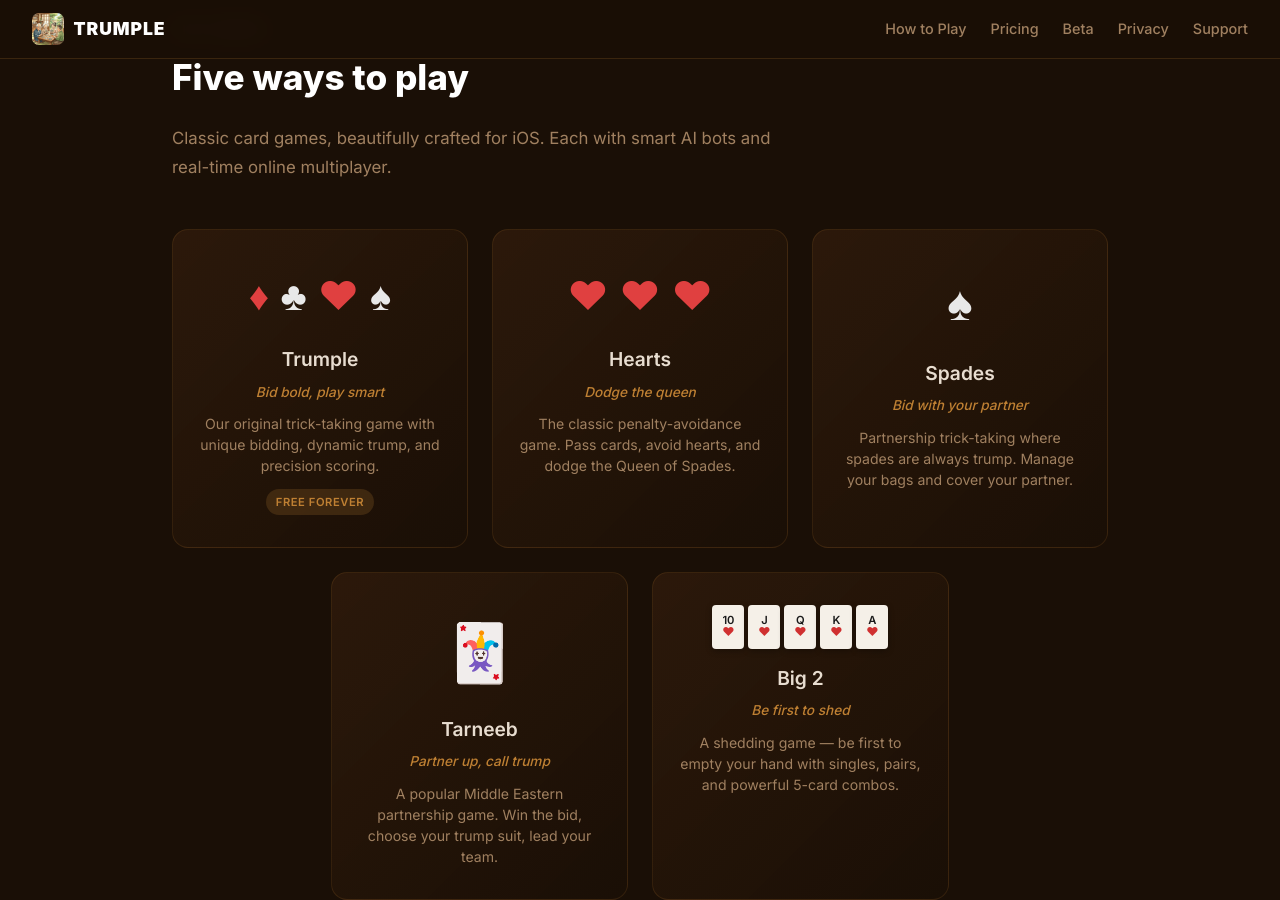
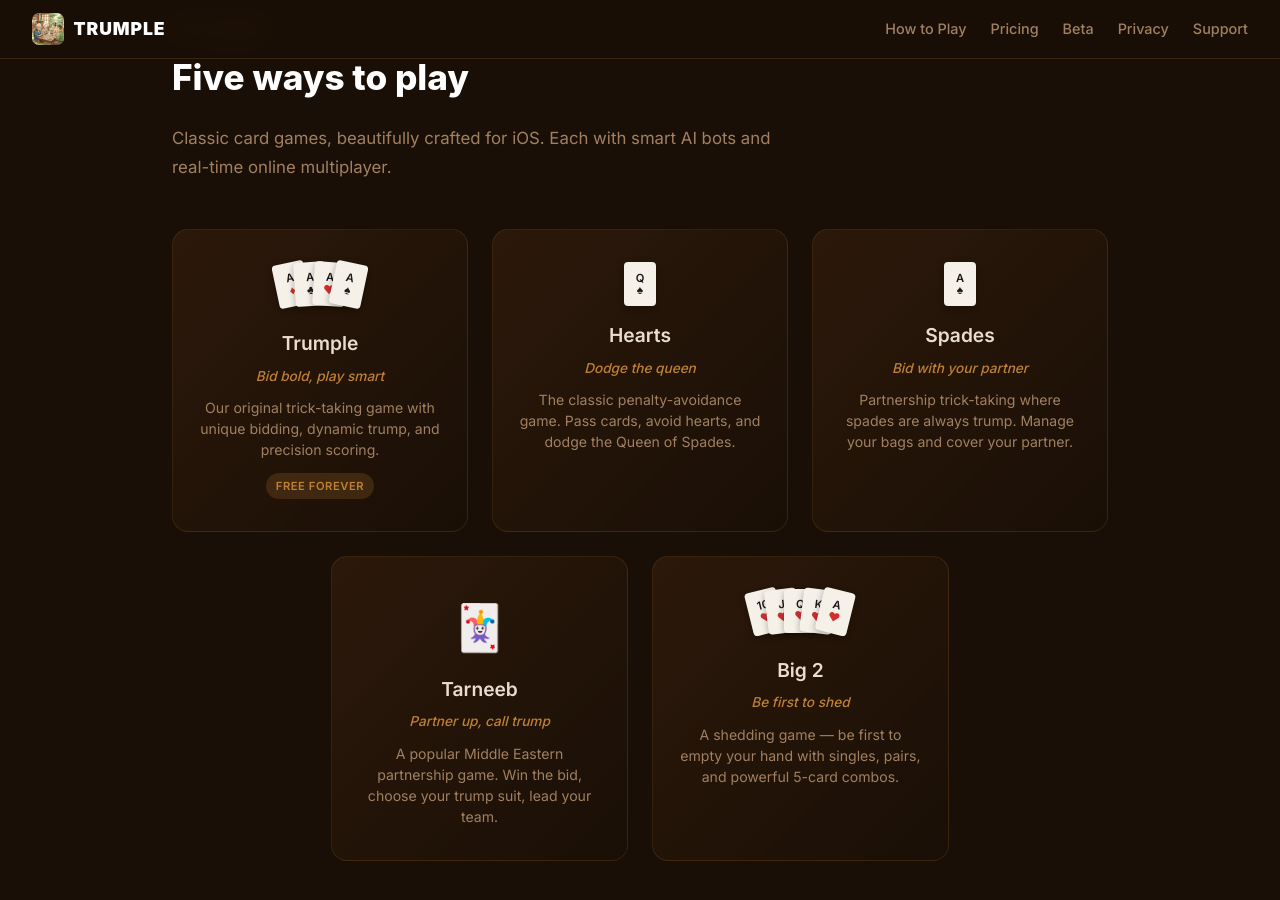
Before and after one commit to darifo2010/trumplesupport, a Jekyll site: the page built from index.md, in a window 1280 px wide and 900 px high, scrolled down 1636 px. Built offline with Jekyll 4.4.1, drawn with Linux system fonts in a browser that asks for light colours.

Commit message:
Use mini playing cards for all game icons, fan Trumple and Big 2
Trumple: 4 fanned aces (all suits), Hearts: Q♠, Spades: A♠,
Tarneeb: card emoji, Big 2: fanned royal flush. Cards overlap
like a hand of cards for multi-card icons.

Co-Authored-By: Claude Opus 4.6 (1M context) <noreply@anthropic.com>

```diff
--- a/_layouts/landing.html
+++ b/_layouts/landing.html
@@ -324,6 +324,32 @@
       gap: 4px;
       margin-bottom: 0.8rem;
     }
+
+    .mini-cards.fanned {
+      gap: 0;
+      position: relative;
+      height: 52px;
+      width: 100%;
+    }
+
+    .mini-cards.fanned .mini-card {
+      position: absolute;
+      left: 50%;
+      transform-origin: bottom center;
+    }
+
+    /* 4-card fan (Trumple) */
+    .mini-cards.fan-4 .mini-card:nth-child(1) { transform: translateX(-50%) translateX(-24px) rotate(-12deg); z-index: 1; }
+    .mini-cards.fan-4 .mini-card:nth-child(2) { transform: translateX(-50%) translateX(-8px) rotate(-4deg); z-index: 2; }
+    .mini-cards.fan-4 .mini-card:nth-child(3) { transform: translateX(-50%) translateX(8px) rotate(4deg); z-index: 3; }
+    .mini-cards.fan-4 .mini-card:nth-child(4) { transform: translateX(-50%) translateX(24px) rotate(12deg); z-index: 4; }
+
+    /* 5-card fan (Big 2) */
+    .mini-cards.fan-5 .mini-card:nth-child(1) { transform: translateX(-50%) translateX(-30px) rotate(-14deg); z-index: 1; }
+    .mini-cards.fan-5 .mini-card:nth-child(2) { transform: translateX(-50%) translateX(-15px) rotate(-7deg); z-index: 2; }
+    .mini-cards.fan-5 .mini-card:nth-child(3) { transform: translateX(-50%) rotate(0deg); z-index: 3; }
+    .mini-cards.fan-5 .mini-card:nth-child(4) { transform: translateX(-50%) translateX(15px) rotate(7deg); z-index: 4; }
+    .mini-cards.fan-5 .mini-card:nth-child(5) { transform: translateX(-50%) translateX(30px) rotate(14deg); z-index: 5; }
 
     .mini-card {
       width: 32px;
@@ -697,20 +723,29 @@
 
     <div class="games-grid">
       <a href="how-to-play-trumple" class="game-card">
-        <div class="game-emoji"><span style="color:#e04040;">&#9830;</span> <span style="color:#e8e8e8;">&#9827;</span> <span style="color:#e04040;">&#9829;</span> <span style="color:#e8e8e8;">&#9824;</span></div>
+        <div class="mini-cards fanned fan-4">
+          <div class="mini-card"><span class="mc-rank">A</span><span class="mc-suit mc-red">&#9830;</span></div>
+          <div class="mini-card"><span class="mc-rank">A</span><span class="mc-suit mc-black">&#9827;</span></div>
+          <div class="mini-card"><span class="mc-rank">A</span><span class="mc-suit mc-red">&#9829;</span></div>
+          <div class="mini-card"><span class="mc-rank">A</span><span class="mc-suit mc-black">&#9824;</span></div>
+        </div>
         <h3 class="game-name">Trumple</h3>
         <p class="game-tagline">Bid bold, play smart</p>
         <p class="game-desc">Our original trick-taking game with unique bidding, dynamic trump, and precision scoring.</p>
         <span class="game-badge">Free forever</span>
       </a>
       <a href="how-to-play-hearts" class="game-card">
-        <div class="game-emoji" style="color:#e04040;">&#9829; &#9829; &#9829;</div>
+        <div class="mini-cards">
+          <div class="mini-card"><span class="mc-rank">Q</span><span class="mc-suit mc-black">&#9824;</span></div>
+        </div>
         <h3 class="game-name">Hearts</h3>
         <p class="game-tagline">Dodge the queen</p>
         <p class="game-desc">The classic penalty-avoidance game. Pass cards, avoid hearts, and dodge the Queen of Spades.</p>
       </a>
       <a href="how-to-play-spades" class="game-card">
-        <div class="game-emoji" style="font-size:3rem;color:#e8e8e8;">&#9824;</div>
+        <div class="mini-cards">
+          <div class="mini-card"><span class="mc-rank">A</span><span class="mc-suit mc-black">&#9824;</span></div>
+        </div>
         <h3 class="game-name">Spades</h3>
         <p class="game-tagline">Bid with your partner</p>
         <p class="game-desc">Partnership trick-taking where spades are always trump. Manage your bags and cover your partner.</p>
@@ -718,13 +753,13 @@
     </div>
     <div class="games-grid-bottom">
       <a href="how-to-play-tarneeb" class="game-card">
-        <div class="game-emoji" style="font-size:3.5rem;">&#127183;</div>
+        <div class="mini-cards" style="font-size:2.8rem;margin-bottom:0.5rem;">&#127183;</div>
         <h3 class="game-name">Tarneeb</h3>
         <p class="game-tagline">Partner up, call trump</p>
         <p class="game-desc">A popular Middle Eastern partnership game. Win the bid, choose your trump suit, lead your team.</p>
       </a>
       <a href="how-to-play-big2" class="game-card">
-        <div class="mini-cards">
+        <div class="mini-cards fanned fan-5">
           <div class="mini-card"><span class="mc-rank">10</span><span class="mc-suit mc-red">&#9829;</span></div>
           <div class="mini-card"><span class="mc-rank">J</span><span class="mc-suit mc-red">&#9829;</span></div>
           <div class="mini-card"><span class="mc-rank">Q</span><span class="mc-suit mc-red">&#9829;</span></div>
```
